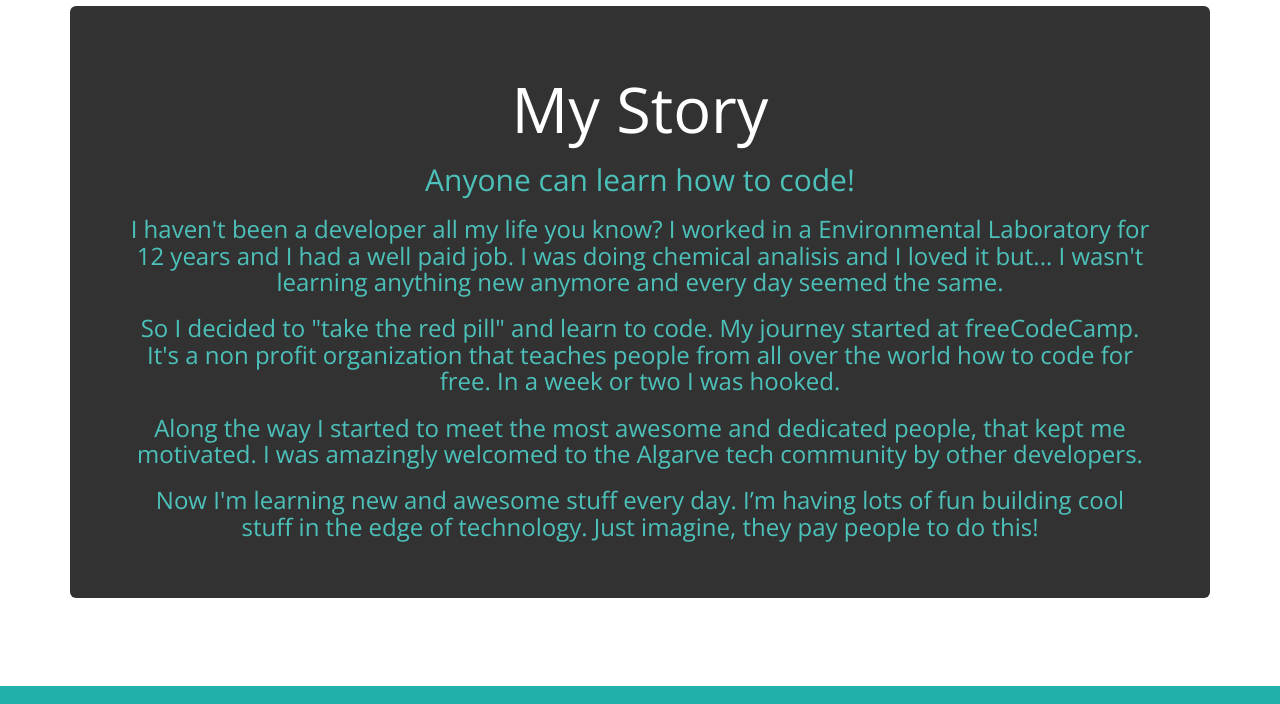
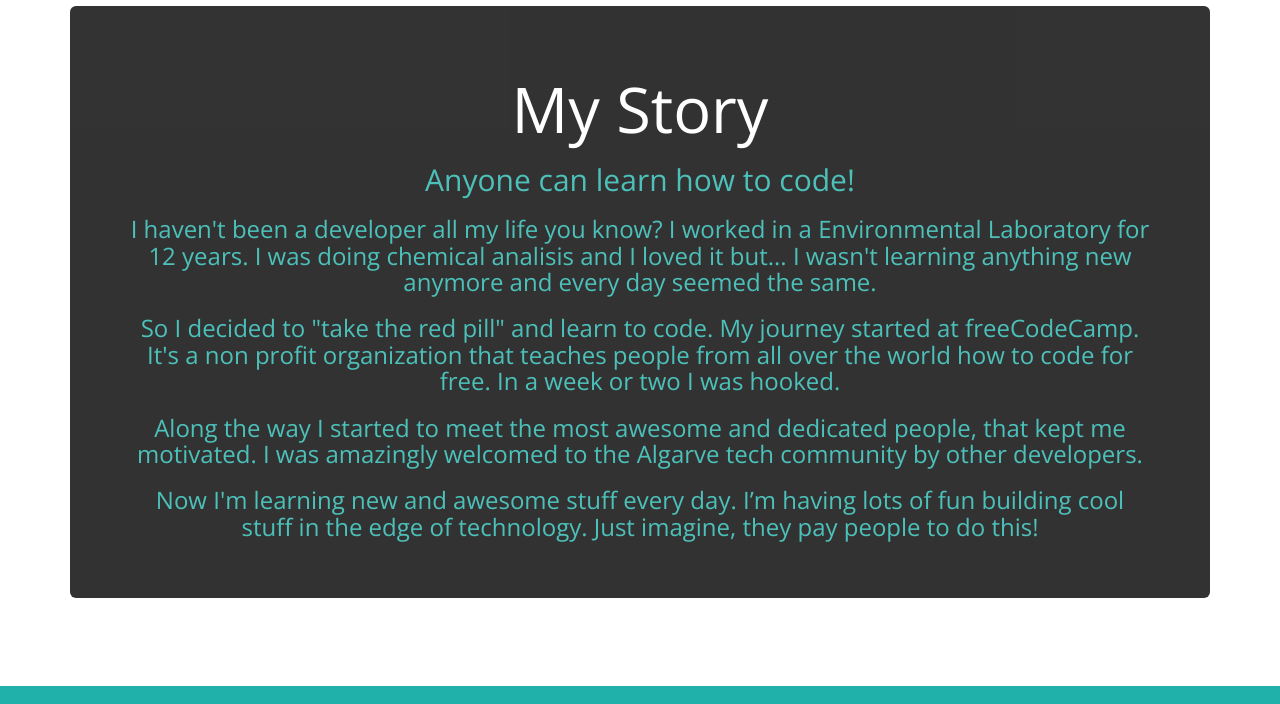
Before and after one commit to Joao-Henrique/JH-Portfolio, a website: page index.html in a window 1280 px wide. Shown: the part 4190-4894 px from the top of the page. Drawn offline with nearby package versions, Linux system fonts and the light colour scheme.

Commit message:
text correction

```diff
--- a/index.html
+++ b/index.html
@@ -301,9 +301,9 @@
             <div class="jumbotron jumbotronStory">
                 <h1 class="mainTitle">My Story</h1>
                 <h2 class="subTitle">Anyone can learn how to code!</h2>
-                <h3 class="subTitle">I haven't been a developer all my life you know? I worked in a Environmental Laboratory for 12 years and
-                    I had a well paid job. I was doing chemical analisis and I loved it but... I wasn't learning anything
-                    new anymore and every day seemed the same.</h3>
+                <h3 class="subTitle">I haven't been a developer all my life you know? I worked in a Environmental Laboratory for 12 years. I was
+                    doing chemical analisis and I loved it but... I wasn't learning anything new anymore and every day seemed
+                    the same.</h3>
                 <h3 class="subTitle">
                     So I decided to "take the red pill" and learn to code. My journey started at freeCodeCamp. It's a non profit organization
                     that teaches people from all over the world how to code for free. In a week or two I was hooked.</h3>
```
